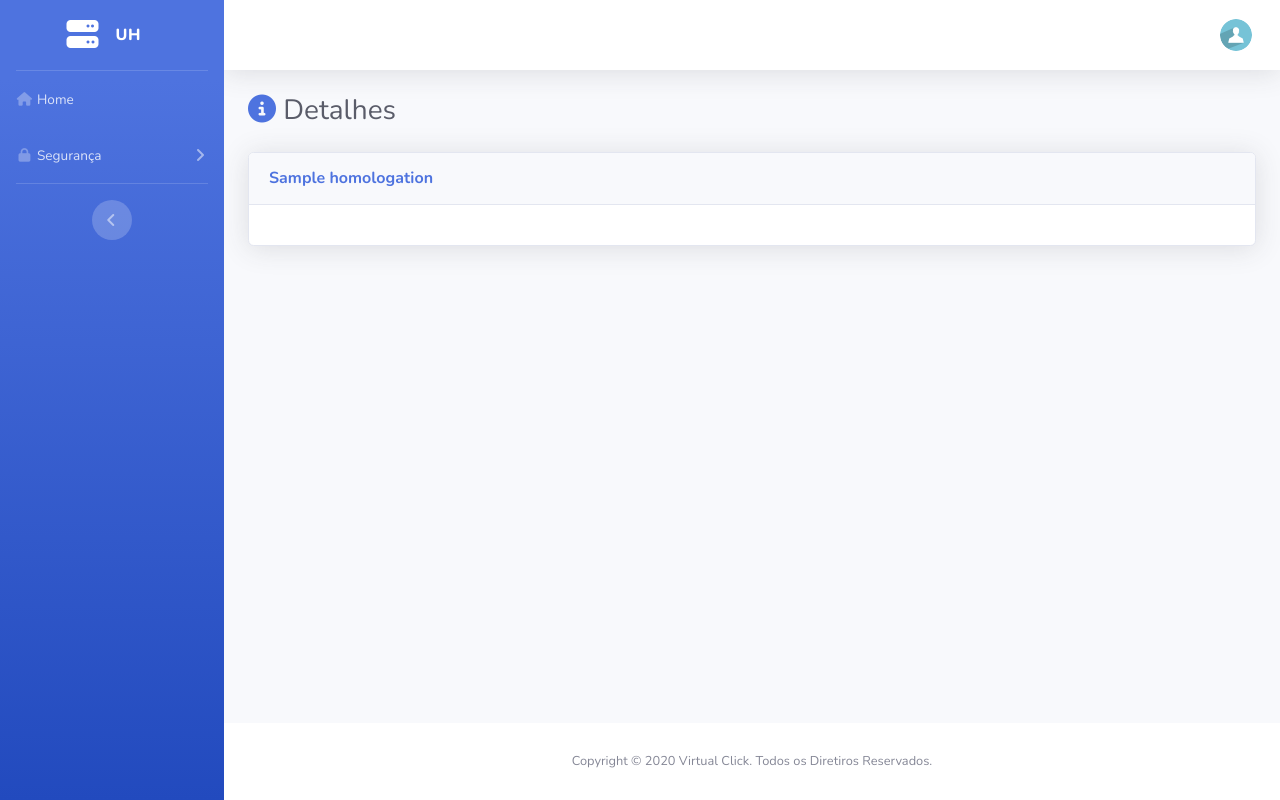
After one commit to spohess/update_homologation, a Django app: page /homologations/project/detail/1 in a window 1280 px wide. The commit adds this page. Run offline with Django 3.2, Linux system fonts and the light colour scheme; tables that the repository leaves empty hold one stand-in row (values such as "Sample post"); some libraries are stand-ins or nearby versions.

Commit message:
criando formatter para o model de homologação

```diff
--- a/homologations/rules.py
+++ b/homologations/rules.py
@@ -10,29 +10,30 @@ class HomologationsRule:
     def __init__(self, request):
         self.request = request
 
+    def homologation_formatter(self, homologation):
+        project_absolute_folder = os.path.join(settings.REPOSITORIES_FOLDER, homologation.project_folder),
+        return {
+            'pk': homologation.pk,
+            'project_name': homologation.project_name,
+            'project_folder': homologation.project_folder,
+            'project_absolute_folder': project_absolute_folder[0],
+            'git_repository_url': homologation.git_repository_url,
+            'docker_folder': homologation.docker_folder_normalized,
+            'container_name': homologation.container_name_normalized,
+            'container_port': homologation.container_port_normalized,
+            'settings_file': homologation.settings_file_normalized,
+            'project_description': homologation.project_description_normalized,
+            'responsible': '{0} {1}'.format(homologation.user.first_name, homologation.user.last_name),
+            'user': homologation.user,
+            'file_exists': os.path.isdir(project_absolute_folder[0]),
+        }
+
     def get_homologations_list(self):
         homologations = Homologations.objects.all()
 
         homologations_list = []
         for homologation in homologations:
-            project_absolute_folder = os.path.join(settings.REPOSITORIES_FOLDER, homologation.project_folder),
-            homologation_data = {
-                'pk': homologation.pk,
-                'project_name': homologation.project_name,
-                'project_folder': homologation.project_folder,
-                'project_absolute_folder': project_absolute_folder[0],
-                'git_repository_url': homologation.git_repository_url,
-                'docker_folder': homologation.docker_folder_normalized,
-                'container_name': homologation.container_name_normalized,
-                'container_port': homologation.container_port_normalized,
-                'settings_file': homologation.settings_file_normalized,
-                'project_description': homologation.project_description_normalized,
-                'responsible': '{0} {1}'.format(homologation.user.first_name, homologation.user.last_name),
-                'user': homologation.user,
-                'file_exists': os.path.isdir(project_absolute_folder[0]),
-            }
-
-            homologations_list.append(homologation_data)
+            homologations_list.append(self.homologation_formatter(homologation))
 
         return homologations_list
 
--- a/homologations/urls.py
+++ b/homologations/urls.py
@@ -1,7 +1,7 @@
 from django.urls import path
 
 from homologations.views.home_view import HomeView
-from homologations.views.project_view import ProjectClone, ProjectReclone
+from homologations.views.project_view import ProjectClone, ProjectReclone, ProjectDetail
 from homologations.views.security_view import KeysshView
 
 app_name = 'homologations'
@@ -10,6 +10,7 @@ urlpatterns = [
     path('home/', HomeView.as_view(), name='home'),
     path('keyssh/', KeysshView.as_view(), name='keyssh'),
 
+    path('project/detail/<int:pk>', ProjectDetail.as_view(), name='project_detail'),
     path('project/clone/<int:pk>', ProjectClone.as_view(), name='project_clone'),
     path('project/reclone/<int:pk>', ProjectReclone.as_view(), name='project_reclone'),
 ]
--- a/homologations/views/project_view.py
+++ b/homologations/views/project_view.py
@@ -1,11 +1,26 @@
 from django.shortcuts import render
+from django.template.defaultfilters import first
 from django.views.generic import TemplateView
 
-from homologations.rules import ProjetcRule
+from homologations.models import Homologations
+from homologations.rules import ProjetcRule, HomologationsRule
+
+
+class ProjectDetail(TemplateView):
+    template_name = 'homologations/project/detail.html'
+
+    def get(self, request, *args, **kwargs):
+        homologation_rule = HomologationsRule(request)
+        homologation = Homologations.objects.get(pk=kwargs['pk'])
+
+        context = {
+            'homologation': homologation_rule.homologation_formatter(homologation),
+        }
+        return render(request, self.template_name, context)
 
 
 class ProjectClone(TemplateView):
-    template_name = 'homologations/output.html'
+    template_name = 'homologations/project/output.html'
 
     def get(self, request, *args, **kwargs):
         projetc_rule = ProjetcRule(request)
@@ -17,7 +32,7 @@ class ProjectClone(TemplateView):
 
 
 class ProjectReclone(TemplateView):
-    template_name = 'homologations/output.html'
+    template_name = 'homologations/project/output.html'
 
     def get(self, request, *args, **kwargs):
         projetc_rule = ProjetcRule(request)
--- a/templates/homologations/home.html
+++ b/templates/homologations/home.html
@@ -36,7 +36,7 @@
                                 <td>{{ homologation.project_folder }}</td>
                                 <td>{{ homologation.responsible }}</td>
                                 <td class="text-center">
-                                    <a href="#"><i class="fas fa-search"></i></a>
+                                    <a href="{% url 'homologations:project_detail' homologation.pk %}"><i class="fas fa-search"></i></a>
                                 </td>
                             </tr>
                         {% endfor %}
--- /dev/null
+++ b/templates/homologations/project/detail.html
@@ -0,0 +1,22 @@
+{% extends 'homologations/layout.html' %}
+
+{% block header_title %}Home{% endblock %}
+
+{% block content %}
+    <div class="d-sm-flex align-items-center justify-content-between mb-4">
+        <h1 class="h3 mb-0 text-gray-800"><i class="fas fa-info-circle text-primary"></i> Detalhes</h1>
+    </div>
+
+    <div class="row">
+        <div class="col-12">
+            <div class="card shadow mb-4">
+                <div class="card-header py-3">
+                    <h6 class="m-0 font-weight-bold text-primary">{{ homologation.project_name }}</h6>
+                </div>
+                <div class="card-body">
+
+                </div>
+            </div>
+        </div>
+    </div>
+{% endblock %}
```
Also changed, not shown: templates/homologations/project/output.html (renamed from templates/homologations/output.html).
